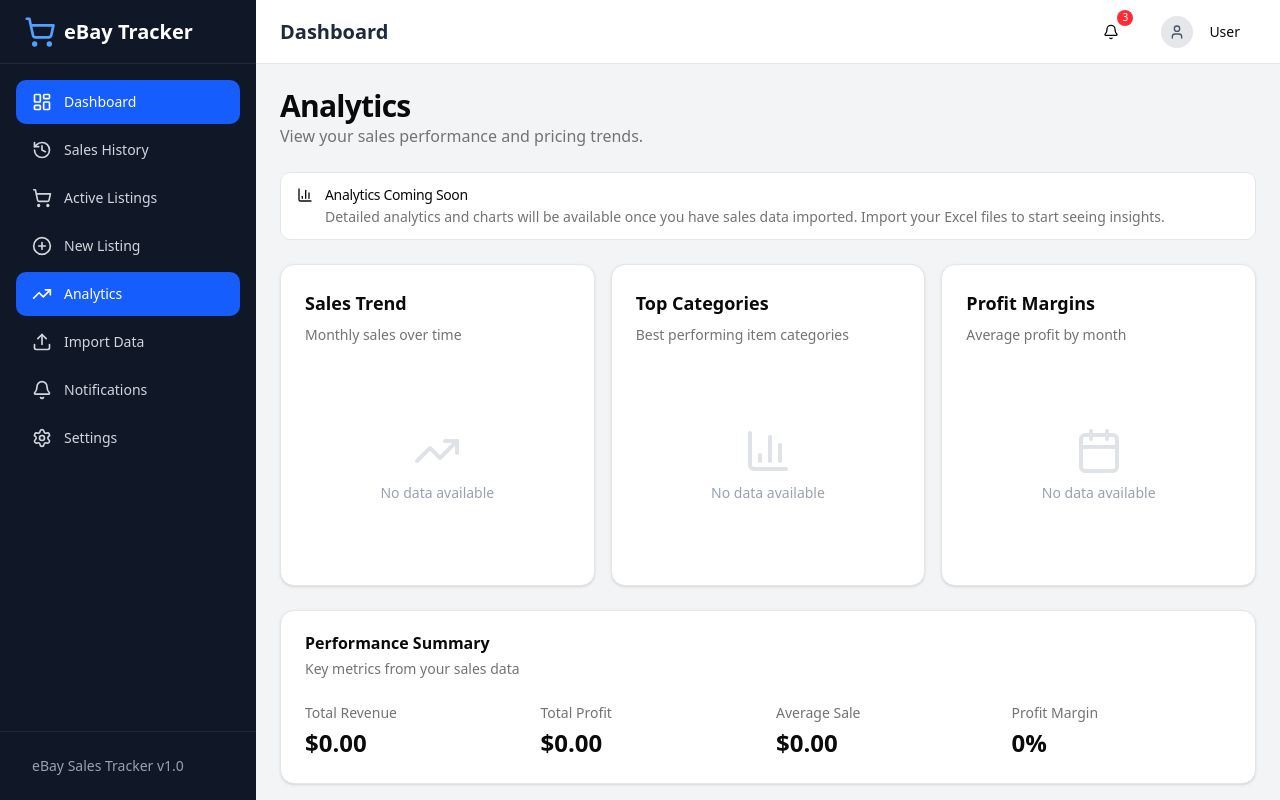
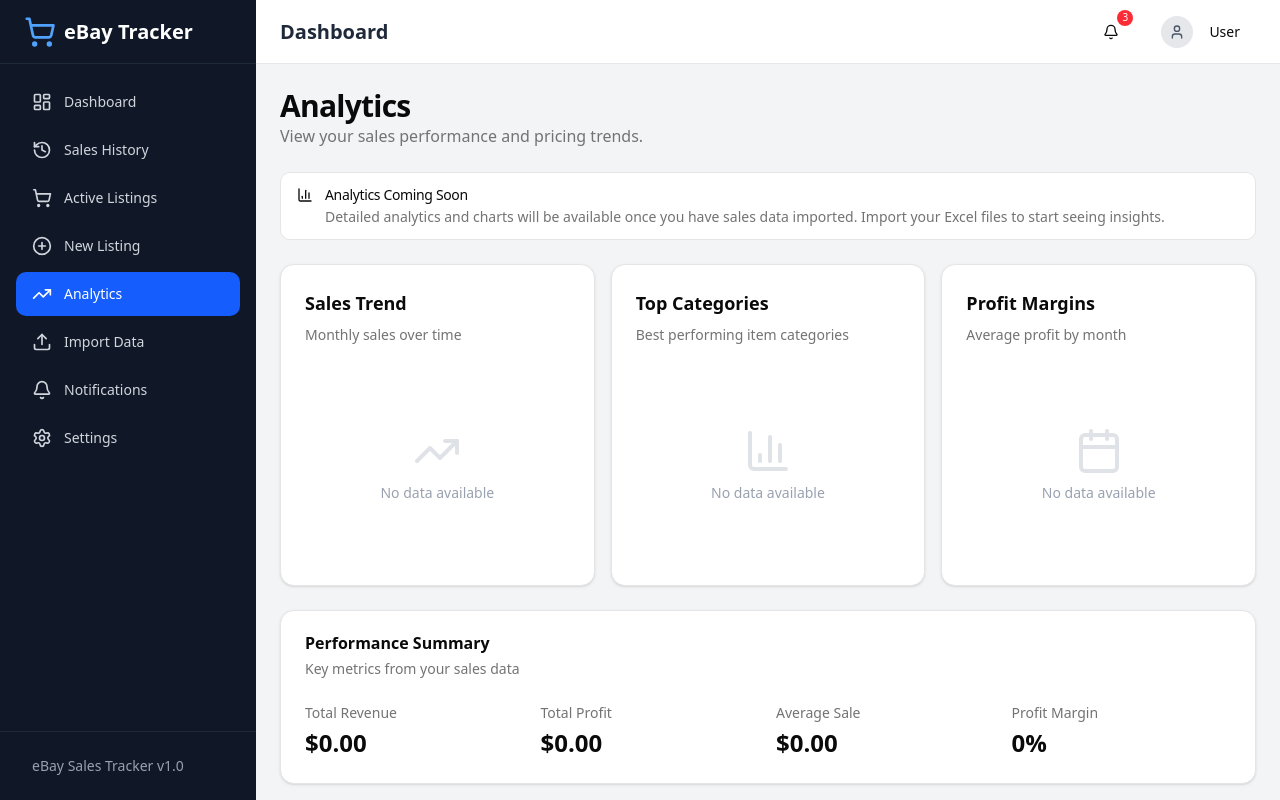
Before and after one commit to TheFamLee/ebay-sales-tracker, a Next.js app: page /dashboard/analytics in a window 1280 px wide. Built offline with nearby package versions, Linux system fonts and the light colour scheme; no server answers.

Commit message:
Fix sidebar: Dashboard only highlights on exact /dashboard path

```diff
--- a/src/components/dashboard/sidebar.tsx
+++ b/src/components/dashboard/sidebar.tsx
@@ -39,7 +39,10 @@
 
       <nav className="flex-1 px-4 py-4 space-y-1 overflow-y-auto">
         {navigation.map((item) => {
-          const isActive = pathname === item.href || pathname.startsWith(`${item.href}/`)
+          // For /dashboard, only match exactly. For other routes, also match sub-paths.
+          const isActive = item.href === "/dashboard"
+            ? pathname === "/dashboard"
+            : pathname === item.href || pathname.startsWith(`${item.href}/`)
           return (
             <Link
               key={item.name}
```
